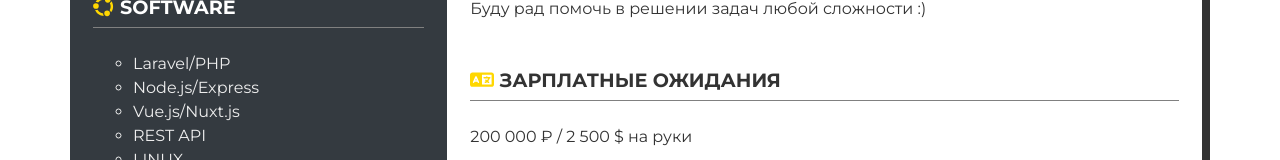
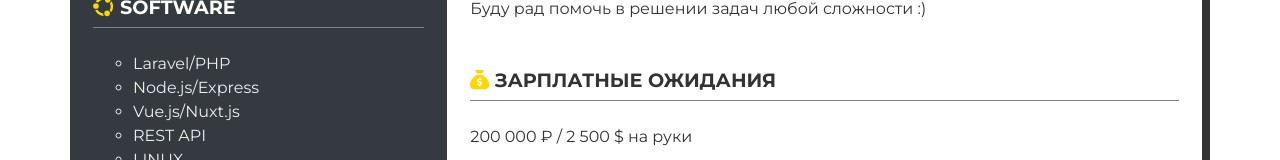
Before and after one commit to BlkDem/resume, a Nuxt app: page / in a window 1280 px wide. Shown: the part 400-560 px from the top of the page. Built offline with nearby package versions, Linux system fonts and the light colour scheme.

Commit message:
add money logo

```diff
--- a/components/Money.vue
+++ b/components/Money.vue
@@ -2,7 +2,7 @@
   <BaseCard
     :card-caption="'Зарплатные ожидания'"
     :color="'dark'"
-    :icon="'fa-solid fa-language'"
+    :icon="'fa-solid fa-sack-dollar'"
   >
       <p>200 000 ₽ / 2 500 $ на руки</p>
 
```
